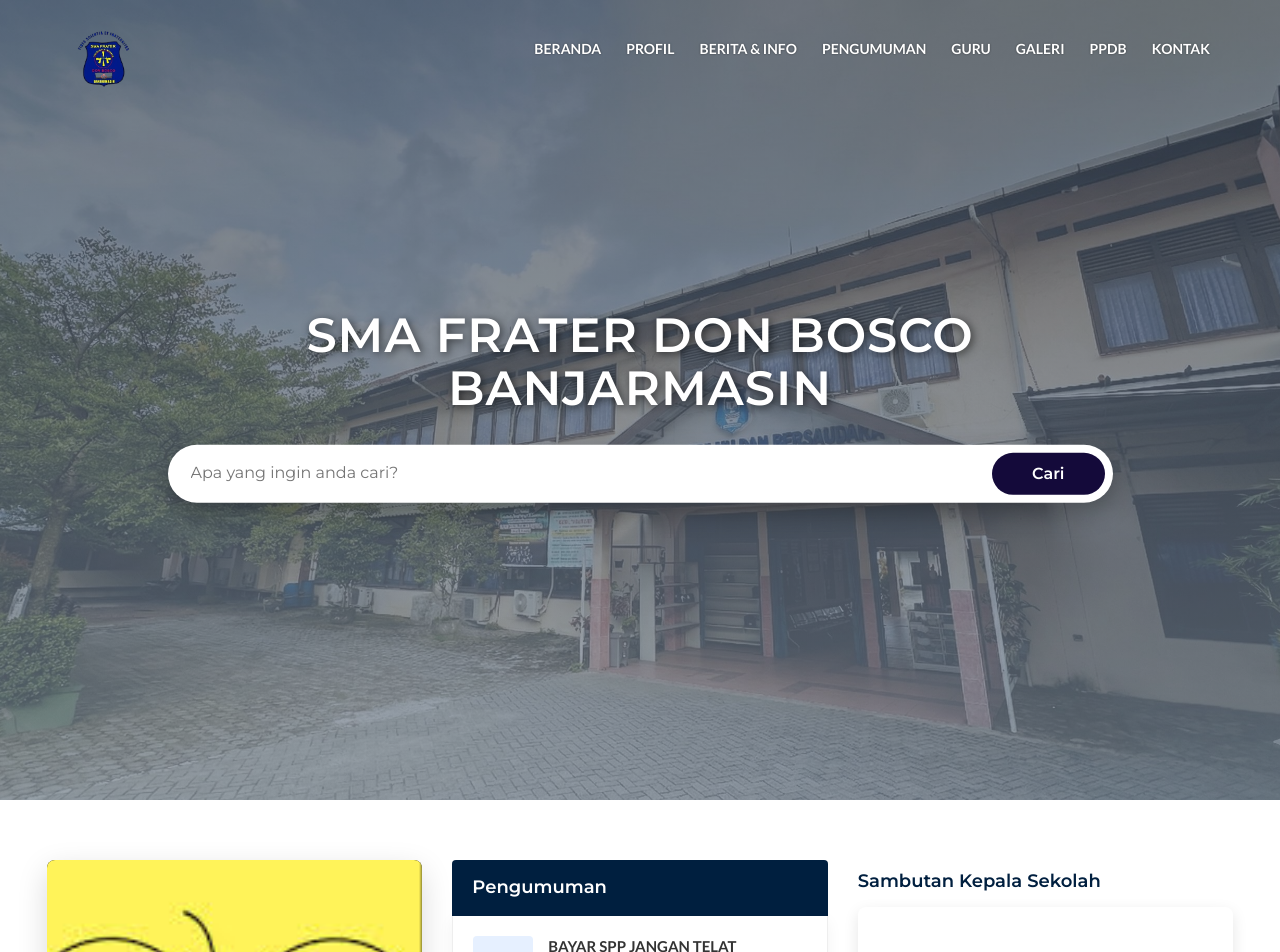
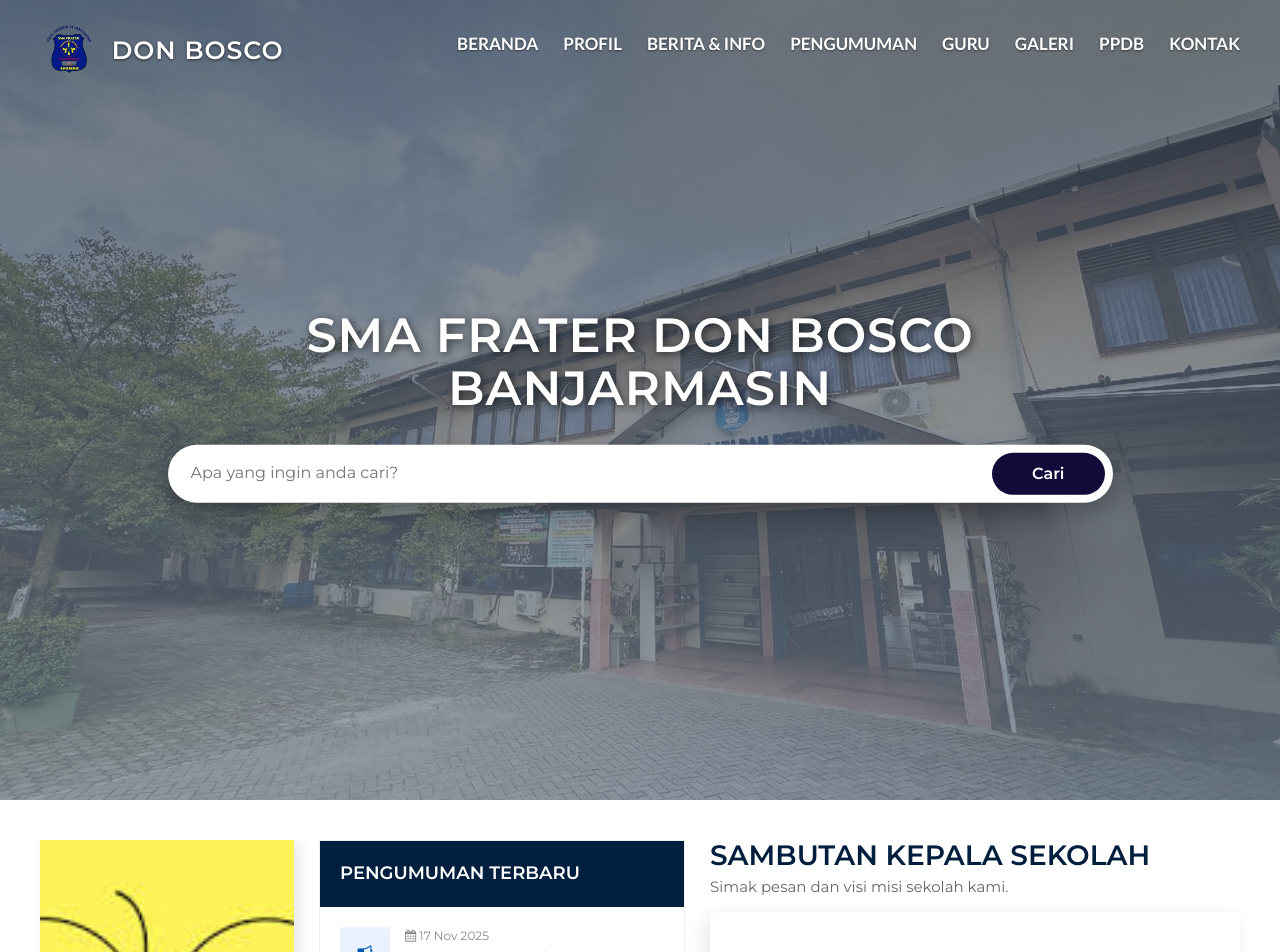
Before and after one commit to eternalsugarzy/WebInformasiSekolah, a PHP site: page / in a window 1280 px wide. Shown: the top 952 px of the page. Run offline with PHP 8.4, Linux system fonts and the light colour scheme; data comes from the database, SQL or seed files in the repository; grey boxes are pictures that could not be loaded.

Commit message:
Perbaikan Header, container pengumuman

```diff
--- a/views/home.php
+++ b/views/home.php
@@ -134,135 +134,116 @@
     */
 
   #about {
-        background-color: #ffffff;
-        padding-top: 60px;
-        padding-bottom: 60px;
+        background-color: #fff;
+        /* Hapus padding atas bawah agar benar-benar full */
+        padding: 40px 0;
     }
 
-    /* Container Lebar (Sesuai Permintaan) */
-    #about .container {
-        width: 95% !important;
-        max-width: 1600px;
-        padding-left: 15px;
-        padding-right: 15px;
+    /* 1. CONTAINER FULL (DENGAN JARAK KIRI KANAN) */
+    #about .container-fluid {
+        /* Beri jarak 40px dari kiri dan kanan */
+        padding-left: 40px !important;
+        padding-right: 40px !important;
+
+        width: 100%;
+        max-width: 100%;
+        overflow-x: hidden;
     }
 
-    /* --- KOLOM 1: POSTER (KIRI) --- */
+    .custom-row {
+        display: flex;
+        flex-wrap: wrap;
+        width: 100%;
+        margin: 0;
+    }
+
+    /* 2. PENGATURAN LEBAR KOLOM (SESUKA HATI) */
+    /* Total harus 100% */
+
+    /* Poster: Ramping di kiri (20%) */
+    .col-poster {
+        width: 22%;
+        padding-right: 10px; /* Sedikit jarak ke kanan */
+    }
+
+    /* Pengumuman: Sedang (33%) */
+    .col-announ {
+        width: 33%;
+        padding: 0 15px;
+    }
+
+    /* Video: Sangat Besar (45%) */
+    .col-video {
+        width: 45%;
+        padding-left: 10px;
+    }
+
+    /* --- TINGGI KONTEN DISAMAKAN --- */
+    .full-height-card {
+        height: 600px; /* Tinggi diperbesar agar video makin lega */
+        background: #fff;
+        border-radius: 0; /* Hapus radius agar terlihat menyatu */
+    }
+
+    /* Poster Styling */
     .poster-card {
-        border-radius: 8px;
-        overflow: hidden;
-        box-shadow: 0 10px 30px rgba(0,0,0,0.15);
-        height: 100%;
-        text-align: center;
-        background: #000; /* Background hitam kalau gambar loading */
-    }
-    .poster-card img {
         width: 100%;
         height: 100%;
-        object-fit: cover; /* Memenuhi kotak */
-        display: block;
-        min-height: 450px; /* Tinggi minimal agar terlihat gagah */
+        box-shadow: 5px 0 15px rgba(0,0,0,0.1); /* Shadow ke kanan */
+        position: relative;
+        z-index: 2; /* Supaya shadow menimpa sebelahnya */
     }
 
-    /* --- KOLOM 2: LIST PENGUMUMAN (TENGAH) --- */
-    /* Header Biru Tua seperti di foto */
+    /* Pengumuman Styling */
+    .ann-wrapper {
+        border: 1px solid #eee;
+        height: 100%;
+        display: flex;
+        flex-direction: column;
+    }
     .ann-header {
-        background-color: #001f3f; /* Biru Navy Gelap */
+        background: #001f3f;
         color: #fff;
-        padding: 15px 20px;
-        border-radius: 4px 4px 0 0; /* Sudut atas melengkung */
-        margin-bottom: 0;
+        padding: 20px;
         font-weight: 700;
         font-size: 18px;
+        text-transform: uppercase;
+    }
+    .ann-scroll-area { flex-grow: 1; overflow-y: auto; }
+    .ann-item { padding: 20px; border-bottom: 1px solid #eee; display: flex; }
+    .ann-thumb {
+        width: 50px; height: 50px; background: #eaf2ff;
+        color: #0056b3; display: flex; align-items: center;
+        justify-content: center; border-radius: 4px; margin-right: 15px; flex-shrink: 0;
+    }
+    .ann-text h5 { margin: 0 0 5px; font-weight: 700; font-size: 15px; }
+    .ann-text h5 a { color: #333; text-decoration: none; }
+    .ann-date { font-size: 12px; color: #888; display: block; margin-bottom: 5px; }
+
+    /* Video Styling */
+    .video-container {
+        height: 100%;
+        display: flex;
+        flex-direction: column;
+    }
+    .video-frame {
+        width: 100%;
+        height: 100%; /* Video mengisi penuh area tinggi */
+        border-radius: 8px 0 0 8px;
+        overflow: hidden;
+        box-shadow: -5px 5px 20px rgba(0,0,0,0.1);
     }
 
-    /* Container List */
-    .ann-list-container {
-        border: 1px solid #eee;
-        border-top: none;
-        padding: 0;
-        background: #fff;
-        box-shadow: 0 5px 15px rgba(0,0,0,0.05);
+    /* Responsif untuk HP (Tumpuk ke bawah) */
+    @media (max-width: 991px) {
+        .col-poster, .col-announ, .col-video {
+            width: 100%; /* Jadi 100% di HP */
+            margin-bottom: 30px;
+            padding: 0 15px;
         }
-
-    /* Item List */
-    .ann-item {
-        display: flex;
-        padding: 20px;
-        border-bottom: 1px solid #f0f0f0;
-        transition: 0.2s;
-        align-items: flex-start;
+        .full-height-card { height: auto; }
+        .video-frame { height: 300px; }
     }
-    .ann-item:hover {
-        background-color: #f4f9ff; /* Biru sangat muda saat hover */
-        border-left: 3px solid #001f3f;
-    }
-    .ann-item:last-child { border-bottom: none; }
-
-    /* Gambar Kecil di list (Opsional / Placeholder Icon) */
-    .ann-thumb {
-        width: 60px;
-        height: 60px;
-        background: #e6f0ff;
-        color: #001f3f;
-        flex-shrink: 0;
-        margin-right: 15px;
-        display: flex;
-        align-items: center;
-        justify-content: center;
-        border-radius: 4px;
-        font-size: 24px;
-    }
-
-    /* Teks Pengumuman */
-    .ann-text h5 {
-        margin: 0 0 5px 0;
-        font-size: 15px;
-        font-weight: 700;
-        line-height: 1.4;
-        text-transform: uppercase;
-    }
-    .ann-text h5 a { color: #333; text-decoration: none; }
-    .ann-text h5 a:hover { color: #001f3f; }
-
-    .ann-date {
-        font-size: 12px;
-        color: #888;
-        margin-bottom: 8px;
-        display: block;
-    }
-
-    .ann-read-more {
-        font-size: 11px;
-        font-weight: 700;
-        color: #001f3f;
-        text-transform: uppercase;
-        text-decoration: none;
-        letter-spacing: 1px;
-    }
-    .ann-read-more:hover { text-decoration: underline; }
-
-    /* --- KOLOM 3: VIDEO & SAMBUTAN (KANAN) --- */
-    .kepsek-title {
-        font-size: 18px;
-        font-weight: 700;
-        color: #001f3f;
-        margin-bottom: 15px;
-    }
-    .video-wrapper {
-        position: relative;
-        padding-bottom: 56.25%; /* Rasio 16:9 */
-        height: 0;
-        overflow: hidden;
-        border-radius: 8px;
-        box-shadow: 0 5px 15px rgba(0,0,0,0.1);
-        margin-bottom: 20px;
-    }
-    .video-wrapper iframe {
-        position: absolute; top: 0; left: 0; width: 100%; height: 100%; border: 0;
-    }
-    .kepsek-content p { font-size: 14px; color: #555; line-height: 1.6; font-style: italic; }
-    .kepsek-content strong { color: #333; }
 
     /* -------------------------------------------------------
        3. CSS UNTUK LAYOUT & TOMBOL UMUM
@@ -373,101 +354,68 @@
 </div>
 
 <div id="about" class="section">
-    <div class="container">
+    <div class="container-fluid">
 
-        <div class="row">
+        <div class="custom-row">
 
-            <div class="col-md-4">
-                <div class="poster-card" style="position: relative; height: 600px; width: 100%; overflow: hidden; border-radius: 8px;">
-
+            <div class="col-poster">
+                <div class="full-height-card">
+                    <div class="poster-card">
                         <?php if(isset($data_posters) && count($data_posters) > 0): ?>
-
                             <div id="posterCarousel" class="carousel slide" data-ride="carousel" style="height: 100%;">
-
-                            <ol class="carousel-indicators" style="bottom: 10px;">
-                                <?php foreach($data_posters as $key => $p): ?>
-                                    <li data-target="#posterCarousel" data-slide-to="<?php echo $key; ?>" class="<?php echo ($key == 0) ? 'active' : ''; ?>"></li>
-                                <?php endforeach; ?>
-                            </ol>
-
                                 <div class="carousel-inner" style="height: 100%;">
                                     <?php foreach($data_posters as $key => $p): ?>
                                     <div class="item <?php echo ($key == 0) ? 'active' : ''; ?>" style="height: 100%;">
                                         <img src="admin/uploads/identitas/<?php echo $p['file_poster']; ?>"
-                                         alt="Poster Sekolah"
-                                         style="width: 100%; height: 100%; object-fit: cover; object-position: center;">
+                                             style="width: 100%; height: 100%; object-fit: cover;">
                                     </div>
                                     <?php endforeach; ?>
                                 </div>
-
-                            <a class="left carousel-control" href="#posterCarousel" data-slide="prev"
-                               style="background: none; display: flex; align-items: center; justify-content: center;">
-                                <i class="fa fa-chevron-left" style="font-size: 30px; color: #fff; text-shadow: 0 2px 5px rgba(0,0,0,0.5);"></i>
-                            </a>
-                            <a class="right carousel-control" href="#posterCarousel" data-slide="next"
-                               style="background: none; display: flex; align-items: center; justify-content: center;">
-                                <i class="fa fa-chevron-right" style="font-size: 30px; color: #fff; text-shadow: 0 2px 5px rgba(0,0,0,0.5);"></i>
-                            </a>
                             </div>
-
                         <?php else: ?>
-                        <img src="./img/poster-sekolah.jpg" onerror="this.src='./img/about.png'" alt="Poster Default"
-                             style="width: 100%; height: 100%; object-fit: cover; object-position: center;">
+                            <img src="./img/poster-sekolah.jpg" onerror="this.src='./img/about.png'" style="width: 100%; height: 100%; object-fit: cover;">
                         <?php endif; ?>
-
+                    </div>
                 </div>
             </div>
 
-            <div class="col-md-4">
-                <div class="ann-header">Pengumuman</div>
-
-                <div class="ann-list-container">
-                    <?php
-                    // Ambil 3 atau 4 pengumuman terbaru
-                    if (isset($data_pengumuman) && count($data_pengumuman) > 0) {
-                        foreach ($data_pengumuman as $p) {
-                    ?>
+            <div class="col-announ">
+                <div class="full-height-card">
+                    <div class="ann-wrapper">
+                        <div class="ann-header">Pengumuman Terbaru</div>
+                        <div class="ann-scroll-area">
+                            <?php if (isset($data_pengumuman) && count($data_pengumuman) > 0) {
+                                foreach ($data_pengumuman as $p) { ?>
                             <div class="ann-item">
-                        <div class="ann-thumb">
-                            <i class="fa fa-bullhorn"></i>
-                        </div>
+                                <div class="ann-thumb"><i class="fa fa-bullhorn"></i></div>
                                 <div class="ann-text">
+                                    <span class="ann-date"><i class="fa fa-calendar"></i> <?php echo date('d M Y', strtotime($p['tanggal_penting'])); ?></span>
                                     <h5><a href="pengumuman.php"><?php echo htmlspecialchars($p['judul']); ?></a></h5>
-                            <span class="ann-date"><?php echo date('d F Y', strtotime($p['tanggal_penting'])); ?></span>
-                            <a href="pengumuman.php" class="ann-read-more">READ MORE &raquo;</a>
                                 </div>
                             </div>
-                    <?php
-                        }
-                    } else {
-                        echo "<div style='padding:30px; text-align:center; color:#777;'>Belum ada pengumuman terbaru.</div>";
-                    }
-                    ?>
-
-                    <a href="pengumuman.php" style="display:block; padding:15px; text-align:center; background:#f9f9f9; color:#001f3f; font-weight:bold; text-decoration:none; border-top:1px solid #eee;">
-                        LIHAT SEMUA PENGUMUMAN
-                    </a>
+                            <?php } } else { echo "<div style='padding:20px; text-align:center'>Belum ada pengumuman.</div>"; } ?>
+                        </div>
+                        <a href="pengumuman.php" style="display:block; padding:15px; text-align:center; background:#eee; color:#001f3f; font-weight:bold; text-decoration:none;">LIHAT SEMUA</a>
+                    </div>
                 </div>
             </div>
 
-            <div class="col-md-4">
-                <h3 class="kepsek-title">Sambutan Kepala Sekolah</h3>
-
-                <div class="video-wrapper">
-                    <iframe src="https://www.youtube.com/embed/AWyrBXIUE7M" allowfullscreen></iframe>
+            <div class="col-video">
+                <div class="full-height-card">
+                    <div class="video-container">
+                        <div style="margin-bottom: 15px;">
+                            <h2 style="margin:0; color:#001f3f; font-weight:700; font-size:28px;">SAMBUTAN KEPALA SEKOLAH</h2>
+                            <p style="color:#666; margin:5px 0 0;">Simak pesan dan visi misi sekolah kami.</p>
                         </div>
 
-                <div class="kepsek-content">
-                    <p>"<?php echo htmlspecialchars(substr($data_identitas['sambutan_kepsek'] ?? 'Selamat Datang...', 0, 150)); ?>..."</p>
-                    <br>
-                    <strong>Assalamu'alaikum Wr. Wb.</strong>
-                    <br><br>
-                    <a href="profil.php" style="color:#FF6700; font-weight:bold; font-size:12px; text-decoration:none;">READ MORE &raquo;</a>
+                        <div class="video-frame">
+                            <iframe src="https://www.youtube.com/embed/dQw4w9WgXcQ" width="100%" height="100%" frameborder="0" allowfullscreen></iframe>
+                        </div>
+                    </div>
                 </div>
             </div>
 
         </div>
-
     </div>
 </div>
 
--- a/views/template/header.php
+++ b/views/template/header.php
@@ -1,7 +1,7 @@
 <?php
 // variabel $title di-set oleh Controller
 if (!isset($title)) {
-    $title = 'Website Resmi SMA Frater Don Bosco Bjm';
+    $title = 'Website Resmi SMA Frater Don Bosco Banjarmasin';
 }
 
 // Dapatkan nama halaman saat ini untuk menu aktif
@@ -25,9 +25,10 @@ $current_page = basename($_SERVER['PHP_SELF']);
 
    <style>
     /* ========================================= */
-        /* MODIFIKASI HEADER (STICKY & ALIGNMENT)    */
+    /* MODIFIKASI HEADER (FULL WIDTH & STICKY)   */
     /* ========================================= */
 
+    /* 1. HEADER UTAMA */
     #header {
         position: fixed !important;
         top: 0;
@@ -35,104 +36,154 @@ $current_page = basename($_SERVER['PHP_SELF']);
         width: 100%;
         z-index: 99999;
         transition: all 0.3s ease-in-out;
-            padding-top: 15px;
-            padding-bottom: 15px;
+        padding-top: 10px; /* Padding dikurangi sedikit */
+        padding-bottom: 10px;
         background-color: transparent;
         border-bottom: none;
     }
 
+    /* Style Saat Scroll (Putih) */
     #header.navbar-scrolled {
         background-color: #ffffff !important;
         box-shadow: 0px 2px 10px rgba(0, 0, 0, 0.15);
-            padding-top: 10px !important;
-            padding-bottom: 10px !important;
     }
 
-        /* --- LOGO --- */
+    /* 2. CONTAINER MENJADI FULL WIDTH (MENTOK KIRI KANAN) */
+    #header .container {
+        display: flex !important;
+        align-items: center !important;
+        justify-content: space-between !important;
+
+        /* --- INI KUNCINYA --- */
+        width: 100% !important;       /* Lebar 100% layar */
+        max-width: 100% !important;   /* Hapus batas lebar bootstrap */
+        padding-left: 40px !important;  /* Jarak dari pinggir kiri layar */
+        padding-right: 40px !important; /* Jarak dari pinggir kanan layar */
+        /* -------------------- */
+
+        float: none;
+    }
+
+    /* Hapus elemen pengganggu */
+    #header .container:before,
+    #header .container:after { display: none !important; }
+
+    /* 3. LOGO & BRAND (MENTOK KIRI) */
+    .navbar-header {
+        float: none !important;
+        margin: 0 !important;
+        display: flex;
+        align-items: center;
+        flex-shrink: 0; /* Mencegah logo mengecil jika menu kepanjangan */
+    }
+
+    .navbar-brand {
+        float: none !important;
+        padding: 0;
+        height: auto;
+        display: flex;
+        align-items: center;
+        text-decoration: none !important;
+    }
+
     .navbar-brand .logo > img {
-            max-height: 70px;
+        max-height: 60px;
         height: auto;
         width: auto;
         transition: all 0.3s ease;
+        margin-right: 15px;
     }
 
-        #header.navbar-scrolled .navbar-brand .logo > img {
-            max-height: 50px;
+    .brand-text {
+        font-family: 'Montserrat', sans-serif;
+        font-weight: 700;
+        font-size: 25px;
+        color: #ffffff;
+        text-transform: uppercase;
+        letter-spacing: 1px;
+        text-shadow: 0px 1px 3px rgba(0,0,0,0.6);
+        white-space: nowrap;
+        transition: color 0.3s ease;
     }
 
-        /* --- MENU NAVIGASI (PERBAIKAN POSISI) --- */
+    /* Logo Mengecil Saat Scroll */
+    #header.navbar-scrolled .navbar-brand .logo > img { max-height: 45px; }
+    #header.navbar-scrolled .brand-text { color: #333333; text-shadow: none; }
+
+
+    /* 4. NAVIGASI (MENTOK KANAN) */
     #nav {
-            /* Pastikan nav mengambil sisa ruang dan kontennya rata kanan */
+        /* margin-left: auto mendorong elemen ini ke ujung kanan flex container */
+        margin-left: auto !important;
         display: flex;
-            justify-content: flex-end;
         align-items: center;
-            height: 70px; /* Sesuaikan tinggi dengan logo */
     }
 
-        /* Hapus float bawaan bootstrap agar flexbox bekerja */
-        .navbar-header {
-            float: left;
+    #nav .main-menu {
+        display: flex;
+        list-style: none;
+        margin: 0;
+        padding: 0;
+        float: none !important;
     }
 
-        /* Reset float pada UL agar bisa diatur oleh flexbox parent */
-        #nav .main-menu {
-            float: none !important;
-            margin: 0;
-            display: flex; /* Menu berjejer ke samping */
-        }
-
-        /* Jarak antar menu */
     #nav .main-menu li {
-            margin-left: 25px; /* Beri jarak antar item menu */
+        margin-left: 25px;
         display: block;
     }
 
-        /* Warna Teks Menu - Default (Putih) */
+    /* Style Link Menu */
     #nav .main-menu li a {
         color: #ffffff !important;
         font-weight: 700;
-            font-size: 14px;
+        font-size: 17px;
+        text-decoration: none;
+        text-shadow: 0px 1px 2px rgba(0,0,0,0.5);
         transition: color 0.3s ease;
-            text-shadow: 0px 0px 2px rgba(0,0,0,0.5);
-            text-decoration: none;
-            padding: 5px 0; /* Padding atas bawah dikit */
+        padding: 10px 0; /* Perbesar area klik */
+        display: block;
+        position: relative;
     }
 
-        /* Warna Teks Menu - Saat Hover */
-        #nav .main-menu li a:hover {
-            color: #7472ffff !important; /* Kuning */
+    /* Hover & Active */
+    #nav .main-menu li a:hover { color: #FFC107 !important; }
+
+
+    #nav .main-menu li.active a::after {
+        content: ''; display: block; width: 100%; height: 3px;
+        background: #FFC107; position: absolute; bottom: 0; left: 0;
     }
 
-        /* --- WARNA MENU SAAT SCROLL (JADI HITAM) --- */
+    /* --- WARNA MENU SAAT SCROLL (HITAM) --- */
     #header.navbar-scrolled #nav .main-menu li a {
         color: #333333 !important;
         text-shadow: none;
     }
-
-        #header.navbar-scrolled #nav .main-menu li a:hover {
-            color: #3734f8ff !important;
-        }
+    #header.navbar-scrolled #nav .main-menu li a:hover { color: #045bb8ff !important; }
+    #header.navbar-scrolled #nav .main-menu li.active a { color: #045bb8ff !important; }
+    #header.navbar-scrolled #nav .main-menu li.active a::after { background: #045bb8ff; }
 
 
-        #header.navbar-scrolled #nav .main-menu li.active a {
-            color: #045bb8ff !important; /* Biru saat aktif di mode putih */
+    /* --- TOMBOL MOBILE (HP) --- */
+    .navbar-toggle {
+        display: none;
+        background-color: #045bb8ff !important;
+        border: none;
+        margin-top: 0;
     }
+    .navbar-toggle span { background-color: #fff !important; }
 
-        /* Toggle Menu HP */
-        .navbar-toggle {
-            background-color: #045bb8ff !important;
-            margin-top: 18px; /* Penyesuaian posisi tombol HP */
+    /* --- RESPONSIF --- */
+    @media (max-width: 991px) {
+        #header .container {
+            display: block !important;
+            padding-left: 15px !important; /* Padding standar di HP */
+            padding-right: 15px !important;
         }
-        .navbar-toggle span {
-            background-color: #fff !important;
-        }
-
-        /* Responsif untuk layar kecil */
-        @media (max-width: 991px) {
-            #nav {
-                display: none; /* Sembunyikan menu desktop di HP, nanti muncul lewat toggle JS bawaan template */
-            }
-            /* Jika template menggunakan JS untuk mobile menu, biarkan style bawaan template menangani tampilan mobile */
+        .navbar-header { display: flex; justify-content: space-between; width: 100%; }
+        .navbar-toggle { display: block; }
+        #nav { display: none; }
+        .brand-text { font-size: 16px; }
     }
 </style>
 </head>
@@ -144,10 +195,12 @@ $current_page = basename($_SERVER['PHP_SELF']);
 
             <div class="navbar-header">
                 <div class="navbar-brand">
-                    <a class="logo" href="index.php">
-                        <img src="./img/logo2.png" alt="Logo SMA Frater Don Bosco Banjarmasin">
+                    <a class="logo" href="index.php" style="display:flex; align-items:center; text-decoration:none;">
+                        <img src="./img/logo2.png" alt="Logo SMA">
+                        <span class="brand-text">DON BOSCO</span>
                     </a>
                 </div>
+
                 <button class="navbar-toggle">
                     <span></span>
                 </button>
```
Also changed, not shown: img/l.png (added), img/logo-baru1.png (added), img/logo-baru2.png (added), img/logo-baru3.png (added). Lines whose indentation alone changed are shown as unchanged.
